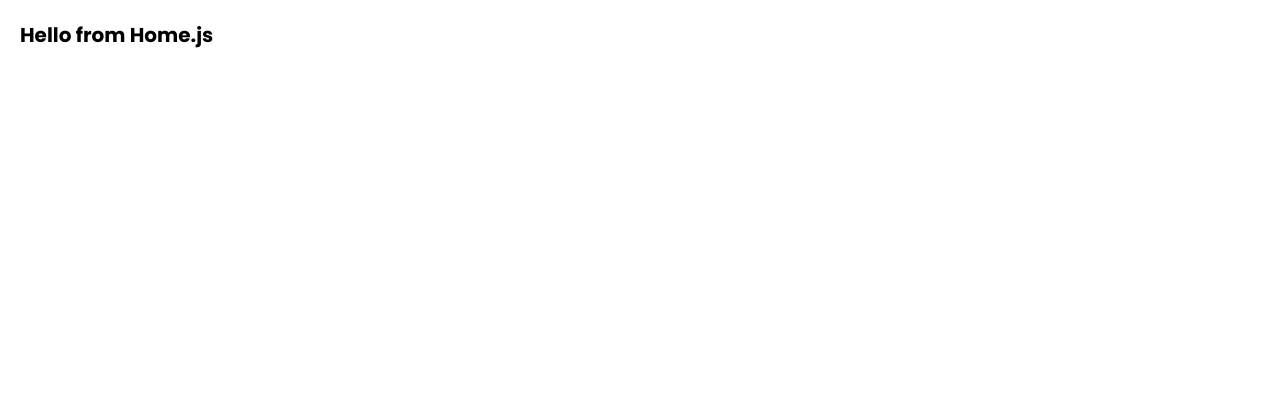
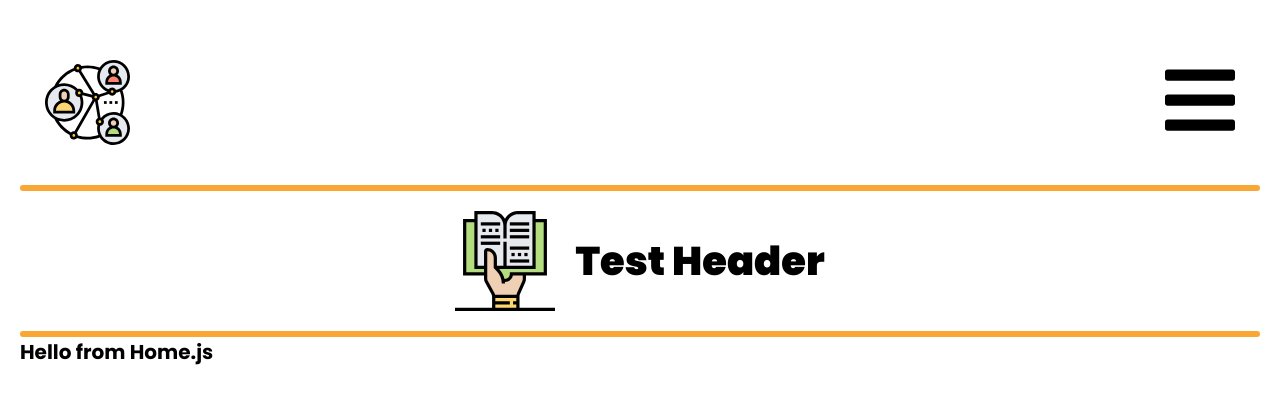
Before and after one commit to founders-programme-2/commons, a React (Create React App) app in the folder client/: page / in a window 1280 px wide. Shown: the top 404 px of the page. Built offline with nearby package versions, Linux system fonts and the light colour scheme.

Commit message:
add-Header-component-to-homepage relate #28

```diff
--- a/client/src/Component/views/Home.js
+++ b/client/src/Component/views/Home.js
@@ -1,8 +1,11 @@
 import React from 'react';
+import Header from '../Common/Header';
+import instructionLogo from '../../assets/instruction.svg';
 
 const Home = () => {
   return (
     <div>
+      <Header headerImg={instructionLogo} titleText="Test Header" />
       <h1>Hello from Home.js</h1>
     </div>
   );
```
